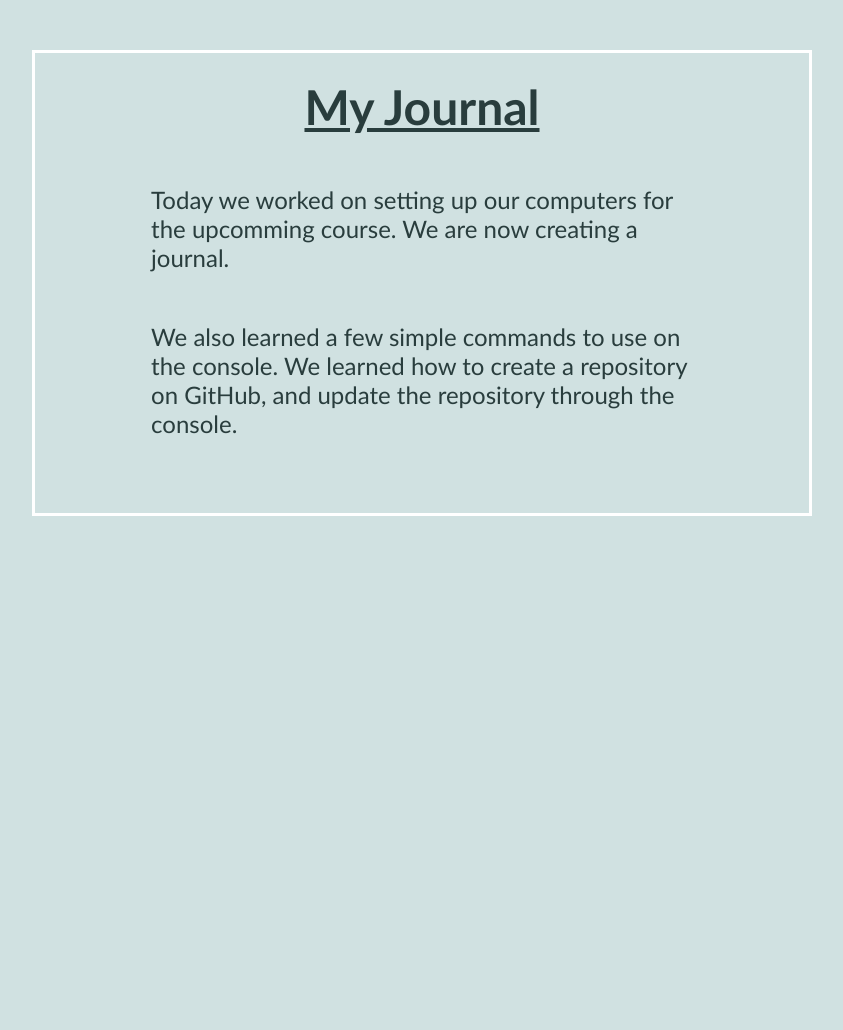
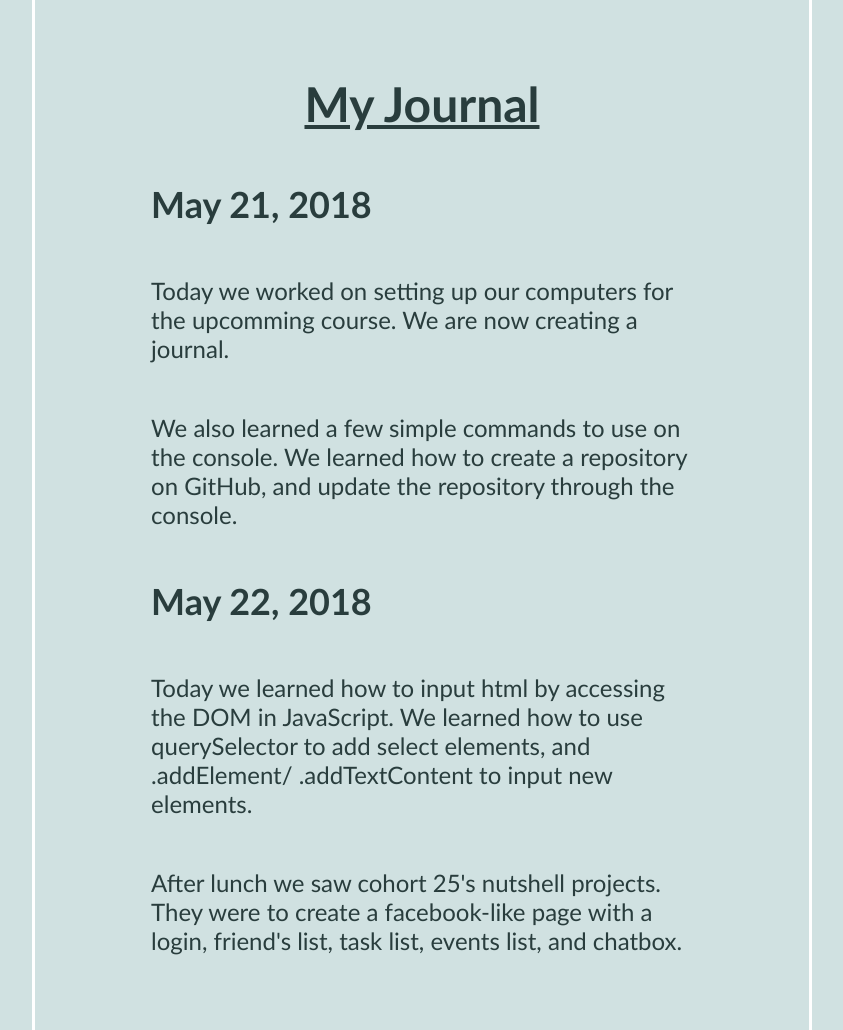
Before and after one commit to Crashofthemoons/my-journal, a plain HTML site: page index.html in a window 1280 px wide. Shown: the whole page, without its empty margins (218-1061 px from the left). Before the commit the page ends 800 px from the top, so only its background shows below. Drawn offline with Linux system fonts and the light colour scheme.

Commit message:
added may 22 update

```diff
--- a/index.html
+++ b/index.html
@@ -10,9 +10,12 @@
 <body>
   <div class="page">
     <h1 class="content">My Journal</h1>
+    <h2 class="content">May 21, 2018</h2>
     <p class="content">Today we worked on setting up our computers for the upcomming course. We are now creating a journal.</p>
     <p class="content">We also learned a few simple commands to use on the console. We learned how to create a repository on GitHub, and update the repository through the console.</p>
-    <h1 class="content" ></h1>
+    <h2 class="content">May 22, 2018</h2>
+    <p class="content">Today we learned how to input html by accessing the DOM in JavaScript. We learned how to use querySelector to add select elements, and .addElement/ .addTextContent to input new elements.</p>
+    <p class="content">After lunch we saw cohort 25's nutshell projects. They were to create a facebook-like page with a login, friend's list, task list, events list, and chatbox.</p>
     <script src="main.js"></script>
   </div>
 </body>
--- a/main.css
+++ b/main.css
@@ -9,8 +9,10 @@ body {
 }
 
 .page {
-    border: 3px white solid;
-    margin: 50px 250px;
+    border-left: 3px white solid;
+    border-right: 3px white solid;
+    margin: 0 250px;
+    padding: 50px 0;
 }
 
 .content {
```
